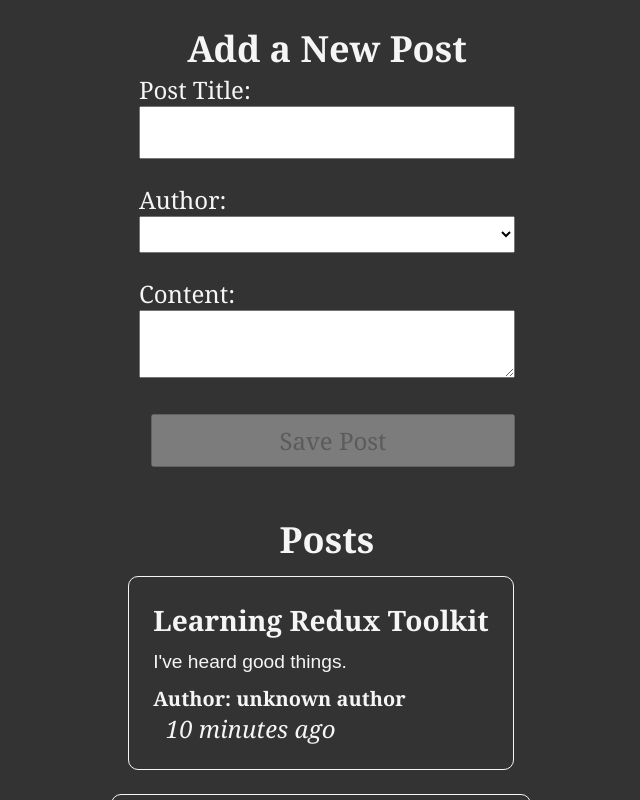
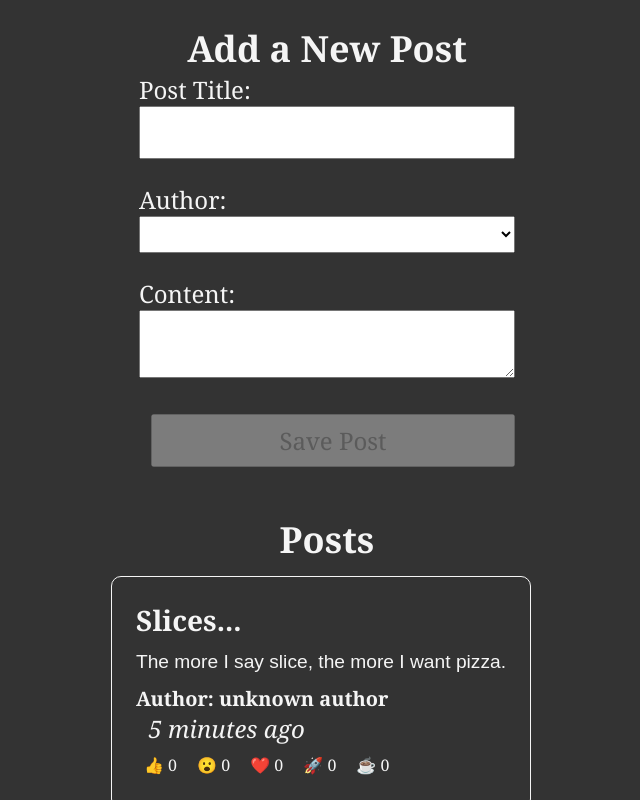
Before and after one commit to sinaderik/redux-practice, a React (Vite) app: page / in a window 1280 px wide. Shown: the top 800 px of the page, without its empty margins (313-953 px from the left). Built offline with nearby package versions, Linux system fonts and the light colour scheme.

Commit message:
feat: reaction feature added to the posts

```diff
--- a/src/components/Posts/features/Posts.jsx
+++ b/src/components/Posts/features/Posts.jsx
@@ -4,6 +4,7 @@
 import PostAuthor from './PostAuthor'
 import TimeAgo from './TimeAgo'
 import "./posts.css"
+import ReactionButtons from './ReactionButtons'
 
 export default function Posts() {
   // in this way if shape of the state changes we should change this line of code in every component that its used
@@ -11,13 +12,16 @@
 
   // But it in this way if shape of the state changes we can easily make change in the related slice
   const posts = useSelector(selectAllPosts)
+  // sort the post by the time that are created
+  const orderedPosts = posts.slice().sort((a, b) => b.date.localeCompare(a.date))
 
-  const renderPosts = posts.map(post => (
+  const renderPosts = orderedPosts.map(post => (
     <article key={post.id}>
       <h3>{post.title}</h3>
       <p>{post.content.substring(0, 100)}</p>
       <PostAuthor userId={post.userId} />
       <TimeAgo timeStamp={post.date} />
+      <ReactionButtons post={post}/>
     </article>
   ))
 
--- /dev/null
+++ b/src/components/Posts/features/ReactionButtons.jsx
@@ -0,0 +1,33 @@
+import React from 'react'
+import { useDispatch } from 'react-redux'
+import { reactionAdded } from './postsSlice'
+
+
+export default function ReactionButtons({ post }) {
+    const dispatch = useDispatch()
+    const reactionEmoji = {
+        thumbsUp: '👍',
+        wow: '😮',
+        heart: '❤️',
+        rocket: '🚀',
+        coffee: '☕'
+    }
+
+    const reactionButtons = Object.entries(reactionEmoji).map(([name, emoji]) => {
+
+        return (
+            <button
+                key={name}
+                type="button"
+                className="reactionButton"
+                onClick={() => dispatch(reactionAdded(post.id, name))}
+            >
+                {emoji} {post.reactions[name]}
+            </button>
+
+        )
+    })
+    return (
+        <div>{reactionButtons}</div>
+    )
+}
--- a/src/components/Posts/features/postsSlice.js
+++ b/src/components/Posts/features/postsSlice.js
@@ -8,12 +8,26 @@
         title: 'Learning Redux Toolkit',
         content: "I've heard good things.",
         date: sub(new Date(), { minutes: 10 }).toISOString(),
+        reactions: {
+            thumbsUp: 0,
+            wow: 0,
+            heart: 0,
+            rocket: 0,
+            coffee: 0
+        },
     },
     {
         id: '2',
         title: 'Slices...',
         content: "The more I say slice, the more I want pizza.",
         date: sub(new Date(), { minutes: 5 }).toISOString(),
+        reactions: {
+            thumbsUp: 0,
+            wow: 0,
+            heart: 0,
+            rocket: 0,
+            coffee: 0
+        },
     }
 ]
 
@@ -35,7 +49,32 @@
                         title,
                         content,
                         date: new Date().toISOString(),
-                        userId
+                        userId,
+                        reactions: {
+                            thumbsUp: 0,
+                            wow: 0,
+                            heart: 0,
+                            rocket: 0,
+                            coffee: 0
+                        },
+                    }
+                }
+            }
+        },
+        reactionAdded:{
+            reducer(state, action) {
+                console.log(action.payload)
+                const { postId, reaction } = action.payload
+                const existingPost = state.find(post => post.id === postId)
+                if (existingPost) {
+                    existingPost.reactions[reaction]++
+                }
+            },
+            prepare(postId,reaction){
+                return{
+                    payload:{
+                        postId,
+                        reaction
                     }
                 }
             }
@@ -45,4 +84,4 @@
 
 export default postSlice.reducer
 export const selectAllPosts = (state) => state.posts
-export const { postAdded } = postSlice.actions
+export const { postAdded,reactionAdded } = postSlice.actions
```
